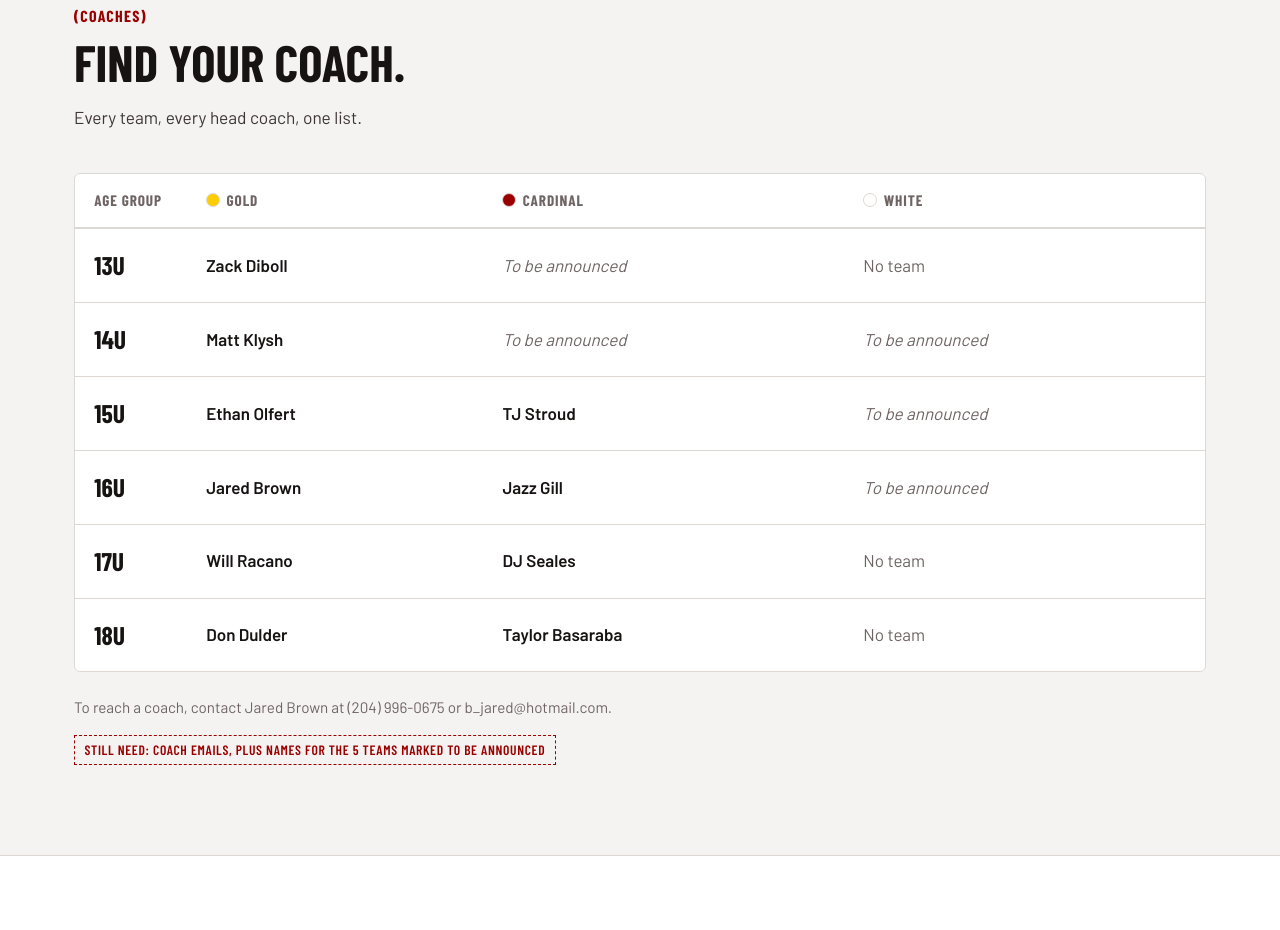
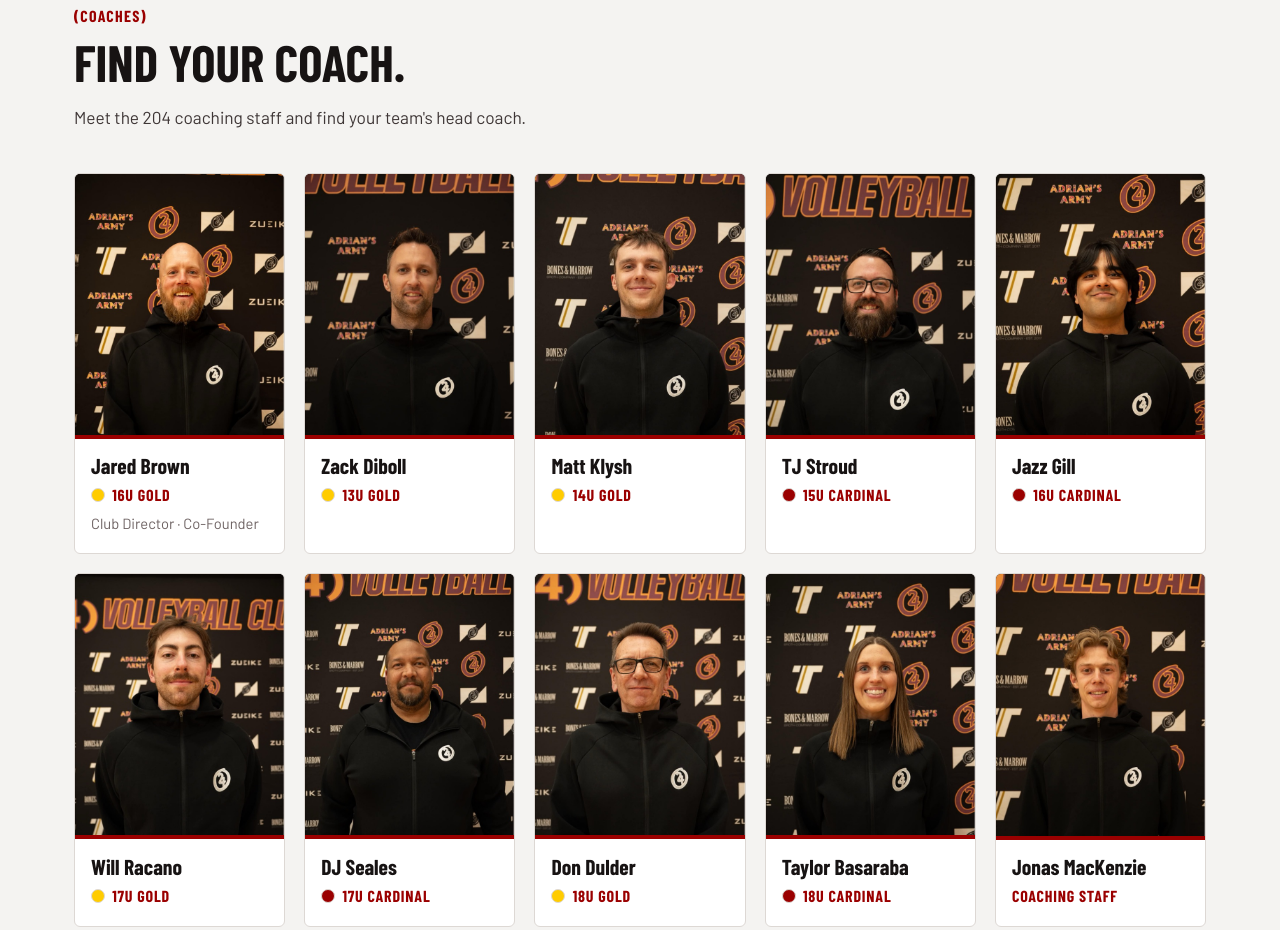
Before and after one commit to baohsha-sudo/204-Volleyball, a plain HTML site: page index.html in a window 1280 px wide. Shown: the part 2835-3765 px from the top of the page. Drawn offline with nearby package versions, Linux system fonts and the light colour scheme; a web font is replaced by a local one.

Commit message:
Add coach photo cards and game-day gallery

```diff
--- a/index.html
+++ b/index.html
@@ -187,6 +187,14 @@
   td.tba { color: var(--muted); font-style: italic; }
   td.none { color: var(--muted); }
   th .swatch { display: inline-block; vertical-align: -1px; margin-right: 0.4rem; }
+  .coach-grid { display: grid; grid-template-columns: repeat(auto-fill, minmax(200px, 1fr)); gap: 1.2rem; }
+  @media (max-width: 480px) { .coach-grid { grid-template-columns: repeat(2, minmax(0, 1fr)); gap: 0.8rem; } }
+  .coach-card { background: var(--surface); border: 1px solid var(--line); border-radius: 6px; overflow: hidden; display: flex; flex-direction: column; }
+  .coach-card img { width: 100%; aspect-ratio: 4 / 5; object-fit: cover; object-position: 50% 30%; background: #171313; }
+  .coach-meta { padding: 0.9rem 1rem 1.1rem; border-top: 4px solid var(--brand-red); display: grid; gap: 0.25rem; }
+  .coach-meta h3 { font-size: 1.35rem; }
+  .coach-team { display: flex; align-items: center; gap: 0.45rem; font-family: var(--font-display); font-weight: 700; font-size: 1rem; letter-spacing: 0.05em; text-transform: uppercase; color: var(--accent-text); }
+  .coach-role { font-size: 0.92rem; color: var(--muted); }
 
   /* About */
   .about-grid { display: grid; grid-template-columns: 1.1fr 0.9fr; gap: clamp(2rem, 5vw, 4rem); align-items: center; }
@@ -196,11 +204,13 @@
   .wordmark-tile img { width: 100%; max-width: 380px; }
 
   /* Gallery */
-  .gallery { display: grid; grid-template-columns: 2fr 1fr 1fr; grid-template-rows: repeat(2, minmax(150px, 1fr)); gap: 1rem; }
-  @media (max-width: 700px) { .gallery { grid-template-columns: 1fr 1fr; grid-template-rows: none; } }
-  .shot { background: var(--surface); border: 1px dashed var(--line); border-radius: 6px; display: flex; align-items: center; justify-content: center; text-align: center; padding: 1rem; min-height: 150px; font-family: var(--font-display); font-weight: 600; letter-spacing: 0.05em; text-transform: uppercase; color: var(--muted); }
-  .shot.big { grid-row: span 2; }
-  @media (max-width: 700px) { .shot.big { grid-column: span 2; grid-row: auto; min-height: 220px; } }
+  .gallery { display: grid; grid-template-columns: repeat(3, minmax(0, 1fr)); grid-auto-rows: clamp(150px, 20vw, 240px); gap: 1rem; margin: 0; }
+  @media (max-width: 700px) { .gallery { grid-template-columns: 1fr 1fr; grid-auto-rows: 160px; gap: 0.6rem; grid-auto-flow: dense; } }
+  .shot { margin: 0; border-radius: 6px; overflow: hidden; background: #171313; }
+  .shot img { width: 100%; height: 100%; object-fit: cover; }
+  .shot.big { grid-column: span 2; grid-row: span 2; }
+  .shot.tall { grid-row: span 2; }
+  @media (max-width: 700px) { .shot.big { grid-column: span 2; grid-row: span 2; } }
 
   /* FAQ */
   .faq { max-width: 780px; border-top: 1px solid var(--line); }
@@ -419,23 +429,22 @@
       <div class="section-head reveal">
         <p class="eyebrow">(Coaches)</p>
         <h2>Find your coach.</h2>
-        <p class="lede">Every team, every head coach, one list.</p>
+        <p class="lede">Meet the 204 coaching staff and find your team's head coach.</p>
       </div>
-      <div class="table-wrap reveal">
-        <table>
-          <thead><tr><th scope="col">Age group</th><th scope="col"><span class="swatch sw-gold"></span>Gold</th><th scope="col"><span class="swatch sw-cardinal"></span>Cardinal</th><th scope="col"><span class="swatch sw-white"></span>White</th></tr></thead>
-          <tbody>
-            <tr><td class="age">13U</td><td class="coach">Zack Diboll</td><td class="tba">To be announced</td><td class="none">No team</td></tr>
-            <tr><td class="age">14U</td><td class="coach">Matt Klysh</td><td class="tba">To be announced</td><td class="tba">To be announced</td></tr>
-            <tr><td class="age">15U</td><td class="coach">Ethan Olfert</td><td class="coach">TJ Stroud</td><td class="tba">To be announced</td></tr>
-            <tr><td class="age">16U</td><td class="coach">Jared Brown</td><td class="coach">Jazz Gill</td><td class="tba">To be announced</td></tr>
-            <tr><td class="age">17U</td><td class="coach">Will Racano</td><td class="coach">DJ Seales</td><td class="none">No team</td></tr>
-            <tr><td class="age">18U</td><td class="coach">Don Dulder</td><td class="coach">Taylor Basaraba</td><td class="none">No team</td></tr>
-          </tbody>
-        </table>
+      <div class="coach-grid reveal" role="list" aria-label="Coaching staff">
+        <article class="coach-card" role="listitem"><img src="img/coaches/jared-brown.jpg" alt="Jared Brown" width="598" height="750" loading="lazy"><div class="coach-meta"><h3>Jared Brown</h3><p class="coach-team"><span class="swatch sw-gold"></span>16U Gold</p><p class="coach-role">Club Director · Co-Founder</p></div></article>
+        <article class="coach-card" role="listitem"><img src="img/coaches/zack-diboll.jpg" alt="Zack Diboll" width="598" height="750" loading="lazy"><div class="coach-meta"><h3>Zack Diboll</h3><p class="coach-team"><span class="swatch sw-gold"></span>13U Gold</p></div></article>
+        <article class="coach-card" role="listitem"><img src="img/coaches/matt-klysh.jpg" alt="Matt Klysh" width="598" height="750" loading="lazy"><div class="coach-meta"><h3>Matt Klysh</h3><p class="coach-team"><span class="swatch sw-gold"></span>14U Gold</p></div></article>
+        <article class="coach-card" role="listitem"><img src="img/coaches/tj-stroud.jpg" alt="TJ Stroud" width="598" height="750" loading="lazy"><div class="coach-meta"><h3>TJ Stroud</h3><p class="coach-team"><span class="swatch sw-cardinal"></span>15U Cardinal</p></div></article>
+        <article class="coach-card" role="listitem"><img src="img/coaches/jazz-gill.jpg" alt="Jazz Gill" width="598" height="750" loading="lazy"><div class="coach-meta"><h3>Jazz Gill</h3><p class="coach-team"><span class="swatch sw-cardinal"></span>16U Cardinal</p></div></article>
+        <article class="coach-card" role="listitem"><img src="img/coaches/will-racano.jpg" alt="Will Racano" width="598" height="750" loading="lazy"><div class="coach-meta"><h3>Will Racano</h3><p class="coach-team"><span class="swatch sw-gold"></span>17U Gold</p></div></article>
+        <article class="coach-card" role="listitem"><img src="img/coaches/dj-seales.jpg" alt="DJ Seales" width="598" height="750" loading="lazy"><div class="coach-meta"><h3>DJ Seales</h3><p class="coach-team"><span class="swatch sw-cardinal"></span>17U Cardinal</p></div></article>
+        <article class="coach-card" role="listitem"><img src="img/coaches/don-dulder.jpg" alt="Don Dulder" width="598" height="750" loading="lazy"><div class="coach-meta"><h3>Don Dulder</h3><p class="coach-team"><span class="swatch sw-gold"></span>18U Gold</p></div></article>
+        <article class="coach-card" role="listitem"><img src="img/coaches/taylor-basaraba.jpg" alt="Taylor Basaraba" width="598" height="750" loading="lazy"><div class="coach-meta"><h3>Taylor Basaraba</h3><p class="coach-team"><span class="swatch sw-cardinal"></span>18U Cardinal</p></div></article>
+        <article class="coach-card" role="listitem"><img src="img/coaches/jonas-mackenzie.jpg" alt="Jonas MacKenzie" width="598" height="750" loading="lazy"><div class="coach-meta"><h3>Jonas MacKenzie</h3><p class="coach-team">Coaching staff</p></div></article>
+        <article class="coach-card" role="listitem"><img src="img/coaches/kharsun-khamvongsa.jpg" alt="Kharsun Khamvongsa" width="598" height="750" loading="lazy"><div class="coach-meta"><h3>Kharsun Khamvongsa</h3><p class="coach-team">Coaching staff</p></div></article>
       </div>
-      <p class="fee-note reveal">To reach a coach, contact Jared Brown at (204) 996-0675 or b_jared@hotmail.com.</p>
-      <p class="flag">Still need: coach emails, plus names for the 5 teams marked To be announced</p>
+      <p class="fee-note reveal">15U Gold is coached by Ethan Olfert. Coaches for the remaining teams will be announced. To reach any coach, contact Jared Brown at <a href="tel:12049960675" style="color:var(--accent-text); font-weight:600;">(204) 996-0675</a> or <a href="mailto:b_jared@hotmail.com" style="color:var(--accent-text); font-weight:600;">b_jared@hotmail.com</a>.</p>
     </div>
   </section>
 
@@ -461,11 +470,11 @@
         <h2>Game day.</h2>
       </div>
       <div class="gallery reveal">
-        <div class="shot big">Action shot coming from Jared</div>
-        <div class="shot">Action shot</div>
-        <div class="shot">Action shot</div>
-        <div class="shot">Action shot</div>
-        <div class="shot">Action shot</div>
+        <figure class="shot big"><img src="img/action/spike.jpg" alt="A 204 player in cardinal elevates for a spike while teammates watch" width="1170" height="780" loading="lazy" style="object-position:60% 40%"></figure>
+        <figure class="shot tall"><img src="img/action/jump-serve.jpg" alt="A 204 player in gold rises for a jump serve at a tournament" width="1050" height="1400" loading="lazy" style="object-position:50% 30%"></figure>
+        <figure class="shot"><img src="img/action/block.jpg" alt="A 204 hitter attacks against a block at a Volleyball Canada event" width="1170" height="577" loading="lazy"></figure>
+        <figure class="shot"><img src="img/action/celebration-bench.jpg" alt="204 players in gold celebrate a point together" width="1170" height="780" loading="lazy" style="object-position:50% 30%"></figure>
+        <figure class="shot"><img src="img/action/at-the-net.jpg" alt="A 204 player waits at the net between rallies" width="600" height="400" loading="lazy" style="object-position:40% 40%"></figure>
       </div>
     </div>
   </section>
```
Also changed, not shown: 1 other file.
